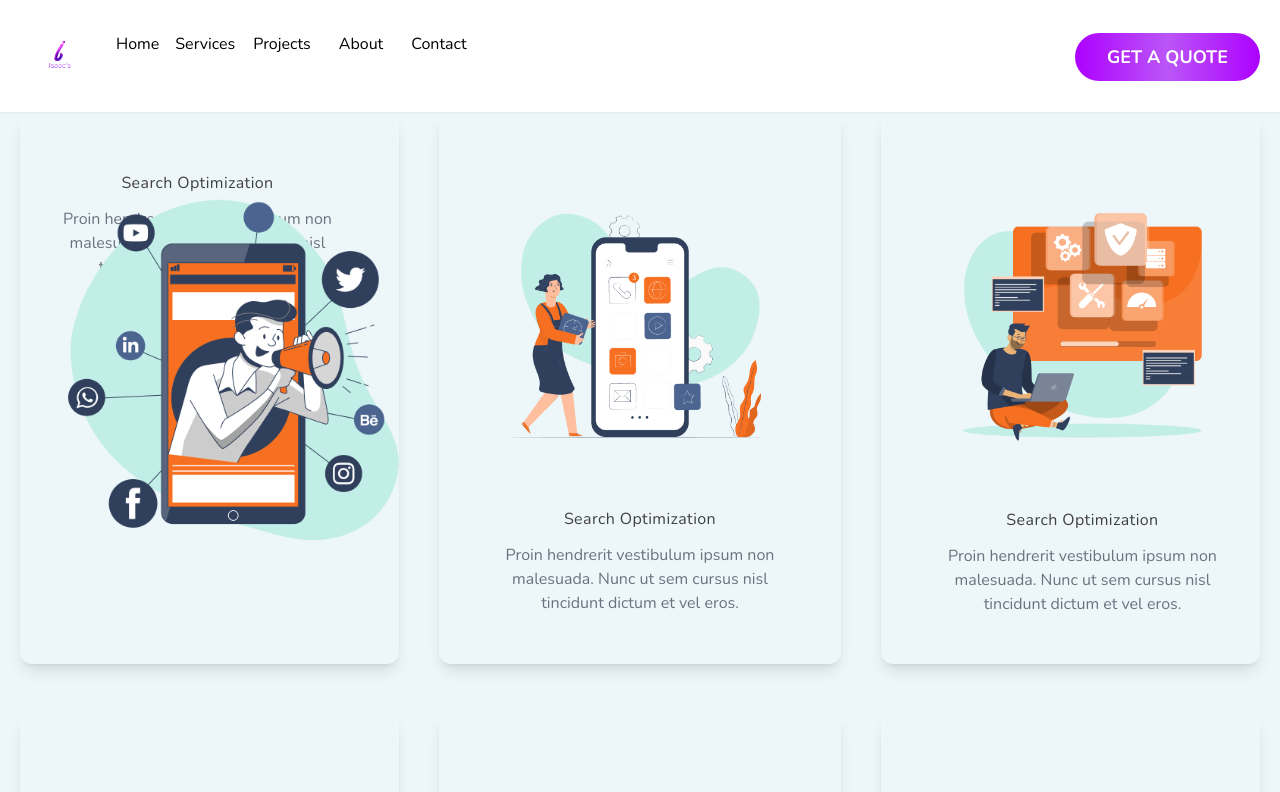
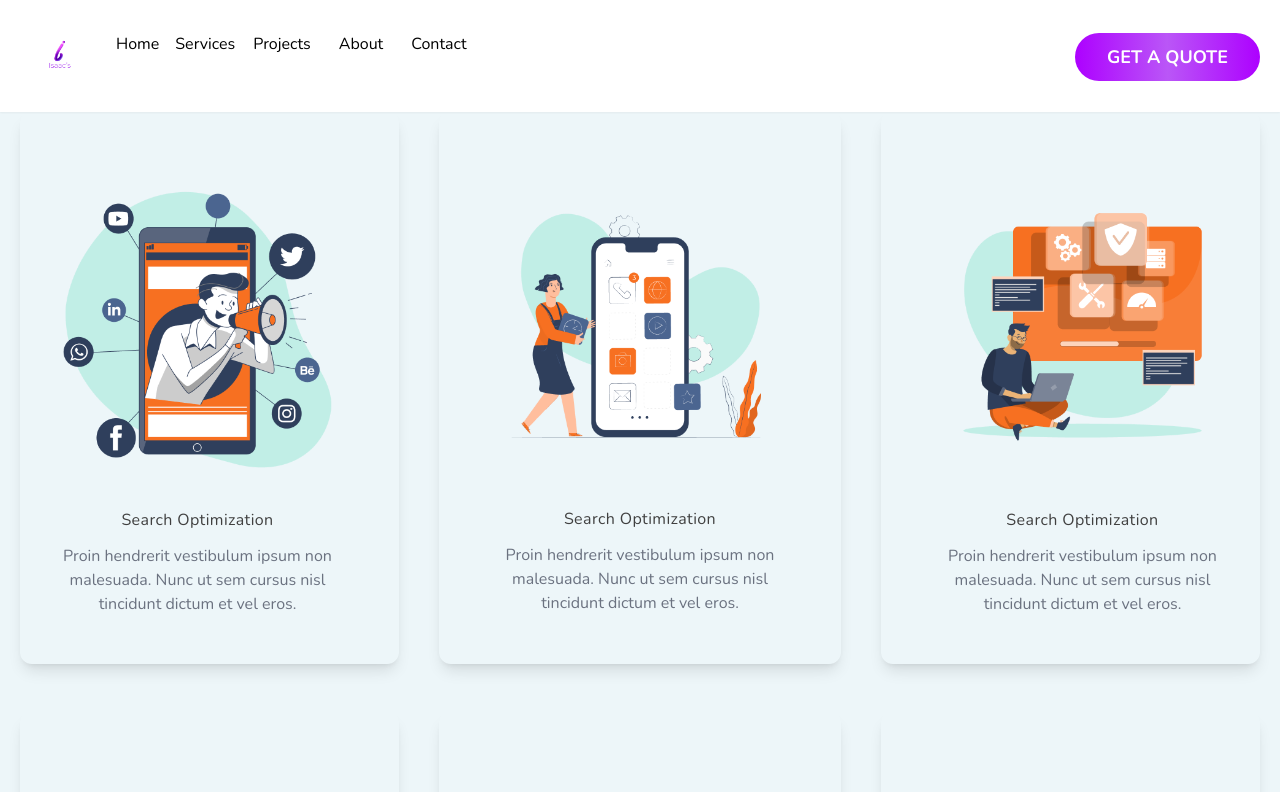
Before and after one commit to Isaacs-Web-Technologies/isaacs-website, a Next.js app: page /Projects in a window 1280 px wide. Shown: the top 792 px of the page. Built offline with nearby package versions, Linux system fonts and the light colour scheme; a web font is replaced by a local one.

Commit message:
minor edit

```diff
--- a/components/HomeComponents/Navbar/Navbar.jsx
+++ b/components/HomeComponents/Navbar/Navbar.jsx
@@ -99,7 +99,7 @@ const Navbar =()=> {
          </Link>
           </li>
           <li onClick={handleHamburgerClick} className="py-5 ">
-         <Link className = "text-white no-underline hover:text-purple-700 cursor-pointer" href= "/Project">
+         <Link className = "text-white no-underline hover:text-purple-700 cursor-pointer" href= "/Projects">
          Project
          </Link>
           </li>
--- a/components/ProjectComponent/ProjectGrid.jsx.jsx
+++ b/components/ProjectComponent/ProjectGrid.jsx.jsx
@@ -4,11 +4,11 @@ const ProjectGrid = () => {
 {/*ist row 1  */}
           <div className="w-full px-5 max-md:max-w-full gap-5 flex max-md:flex-col max-md:items-stretch max-md:gap-0">
 
-              <div className="flex relative flex-col items-stretch w-[33%] max-md:w-full max-md:ml-0">
+              <div className="flex  flex-col items-stretch w-[33%] max-md:w-full max-md:ml-0">
                 <div className="items-center shadow-lg flex grow flex-col text-base text-center pl-6 pr-12 py-12 rounded-xl max-md:max-w-full max-md:mt-10 max-md:px-5">
                   <img loading="lazy"
                   src="/img/portfolio1.png"
-                  className="absolute aspect-[0.91] object-contain object-center w-full self-stretch"
+                  className="aspect-[0.91] object-contain object-center w-full self-stretch"
                   />
                   <h5 className="text-neutral-700 leading-[169%] tracking-wide whitespace-nowrap mt-2.5">Search Optimization</h5>
                   <p className="text-gray-500 leading-6 w-[280px] mt-2.5">Proin hendrerit vestibulum ipsum non malesuada. Nunc ut sem cursus nisl tincidunt dictum et vel eros.</p>
```
